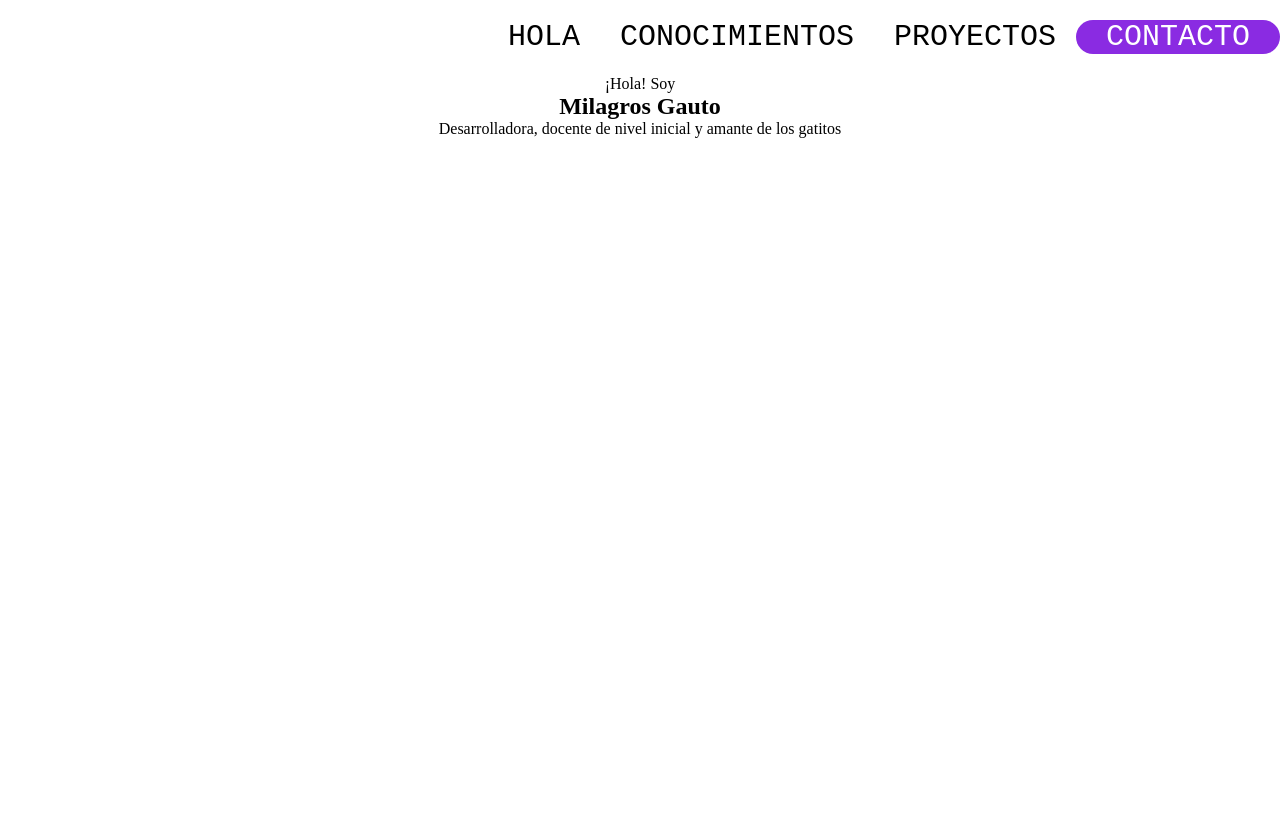
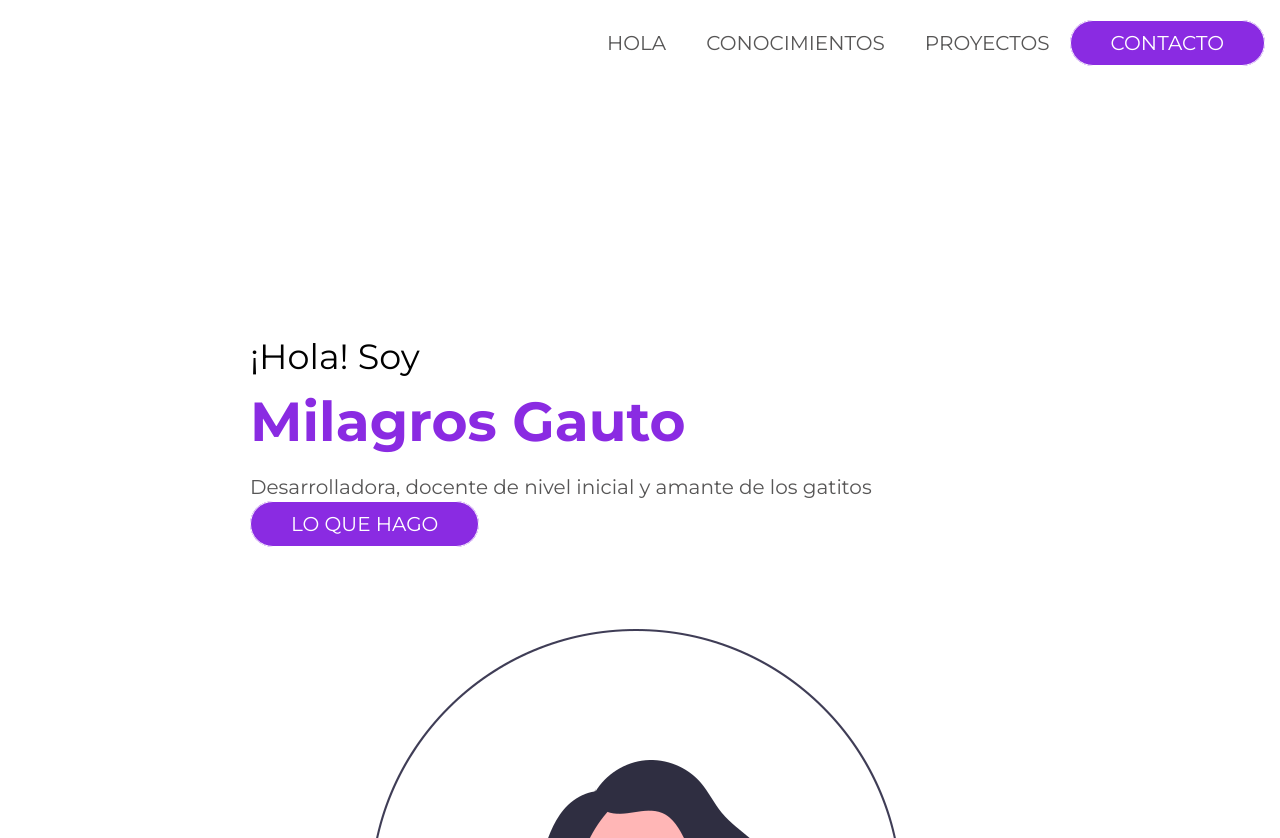
Before and after one commit to miligauto/portfolio-ada, a plain HTML site: page index.html in a window 1280 px wide. Shown: the top 838 px of the page. Before the commit the page ends 800 px from the top, so only its background shows below. Drawn offline with Linux system fonts and the light colour scheme.

Commit message:
Agrego imagen y cambios en tipografia

```diff
--- a/index.html
+++ b/index.html
@@ -12,7 +12,7 @@
 
 <body>
     <header>
-        <div class="menu-de-opciones">
+        <div class="menu">
             <nav class="nav-menu">
                 <ul class="nav-menu1">
                     <li class="nav-item">
@@ -25,19 +25,21 @@
                         <a href="proyectos" class="nav-link">PROYECTOS</a>
                     </li>
                     <li>
-                        <a href="contacto" class="nav-link-seleccion">CONTACTO</a>
+                        <a href="contacto" class="button">CONTACTO</a>
                     </li>
-
                 </ul>
             </nav>
         </div>
     </header>
-    <section>
-        <div>
+
+    <section class="section-principal">
+        <div class="info-content">
             <div class="primer-seccion">
                 <p class="saludo">¡Hola! Soy</p>
                 <h1 class="nombre">Milagros Gauto</h1>
                 <p class="descripcion">Desarrolladora, docente de nivel inicial y amante de los gatitos</p>
+                <a href="proyecto" class="button proyecto">LO QUE HAGO</a>
+                <img src="imagenes/undraw_Female_avatar_efig.png" alt="foto-presentacion">
             </div>
         </div>
     </section>
--- a/style.css
+++ b/style.css
@@ -1,32 +1,42 @@
+@import url('https://fonts.googleapis.com/css2?family=Montserrat:ital,wght@0,100..900;1,100..900&display=swap');
 
 * {
-    box-sizing: border-box;
     margin: 0;
     padding: 0;
+    box-sizing: border-box;
+    list-style: none;
+    text-decoration: none;
 }
 
-.menu-de-opciones {
+body {
+    font-family: "montserrat", sans-serif;
+}
+
+.menu {
     width: 100%;
     max-width: 1500px;
+    display: flex;
     justify-content: space-around;
-
+    padding: 15px;
 }
 
 .nav-menu {
     display: flex;
     justify-content: flex-end;
-
+    align-items: center;
+    width: 100%;
+    height: 55px;
 }
 
 .nav-menu1 {
     display: flex;
-    margin: 0;
-    padding: 0;
     list-style: none;
     font-style: normal;
-    font-family: monospace;
-    font-size: 30px;
+    font-family: "montserrat", sans-serif;
+    font-size: 20px;
+    font-weight: 200px;
 }
+
 
 .nav-item {
     margin: 0 10px;
@@ -37,21 +47,65 @@
     padding: 0 10px;
     border-radius: 100px;
     text-decoration: none;
-    color: black;
+    color: rgb(87, 86, 86);
 }
 
-.nav-link-seleccion {
-    padding: 0 30px;
+.nav-link:hover {
+    color: blueviolet;
+}
+
+.button {
+    padding: 10px 40px;
     color: white;
     background-color: blueviolet;
     line-height: 2.5;
+    border: 1px solid;
     border-radius: 100px;
     text-decoration: none;
+    font-family: "montserrat", sans-serif;
+    font-size: 20px;
+    font-weight: 200px;
+    text-align: center;
+    width: 200px;
+    height: 55px;
+    justify-content: center;
 }
 
-.primer-seccion {
-    flex-direction: column;
-    display: flex;
-    align-items: center;
-    justify-content: space-between;
+.button:hover {
+    background-color: rgb(150, 106, 192);
+    cursor: pointer;
 }
+
+.section-principal {
+   margin: 0 auto;
+   width: 500px;
+   height: 500px;
+   display: flex;
+   flex-direction: row;
+   align-items: center;
+   justify-content: space-evenly;
+   flex-flow: wrap;
+   margin: 250px;
+}
+
+.saludo {
+    font-size: 35px;
+}
+
+.nombre {
+    font-size: 55px;
+    color: blueviolet;
+    margin-block-start: 10px;
+    margin-inline-end: 10px;
+}
+
+.descripcion {
+    font-size: 20px;
+    color: rgb(87, 86, 86);
+    margin-block-start: 1em;
+    margin-inline-end: 1em;
+}
+
+.proyecto {
+    margin-top: 60px;
+}
```
Also changed, not shown: imagenes/undraw_Female_avatar_efig.png (added), 1 other file.
